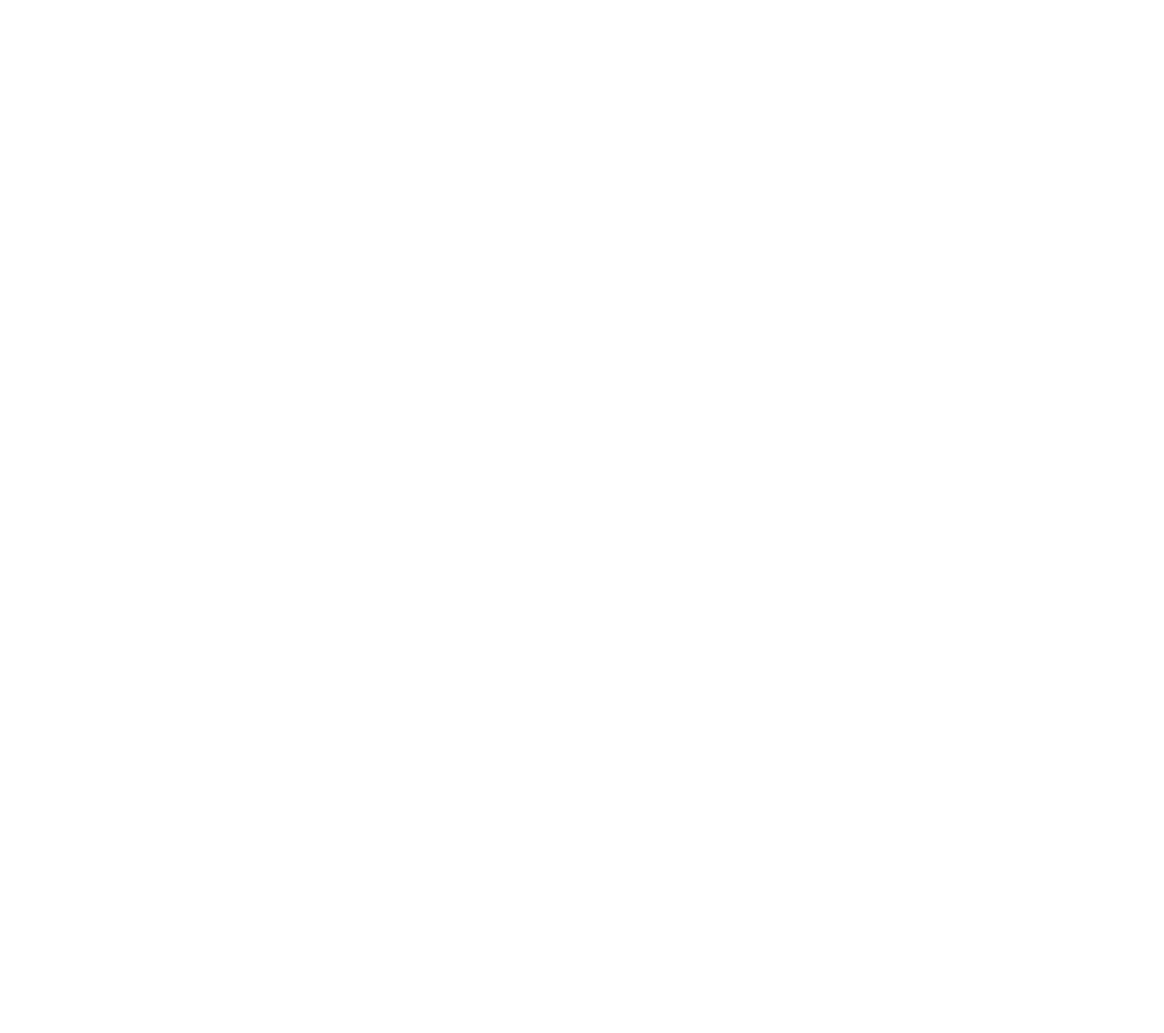
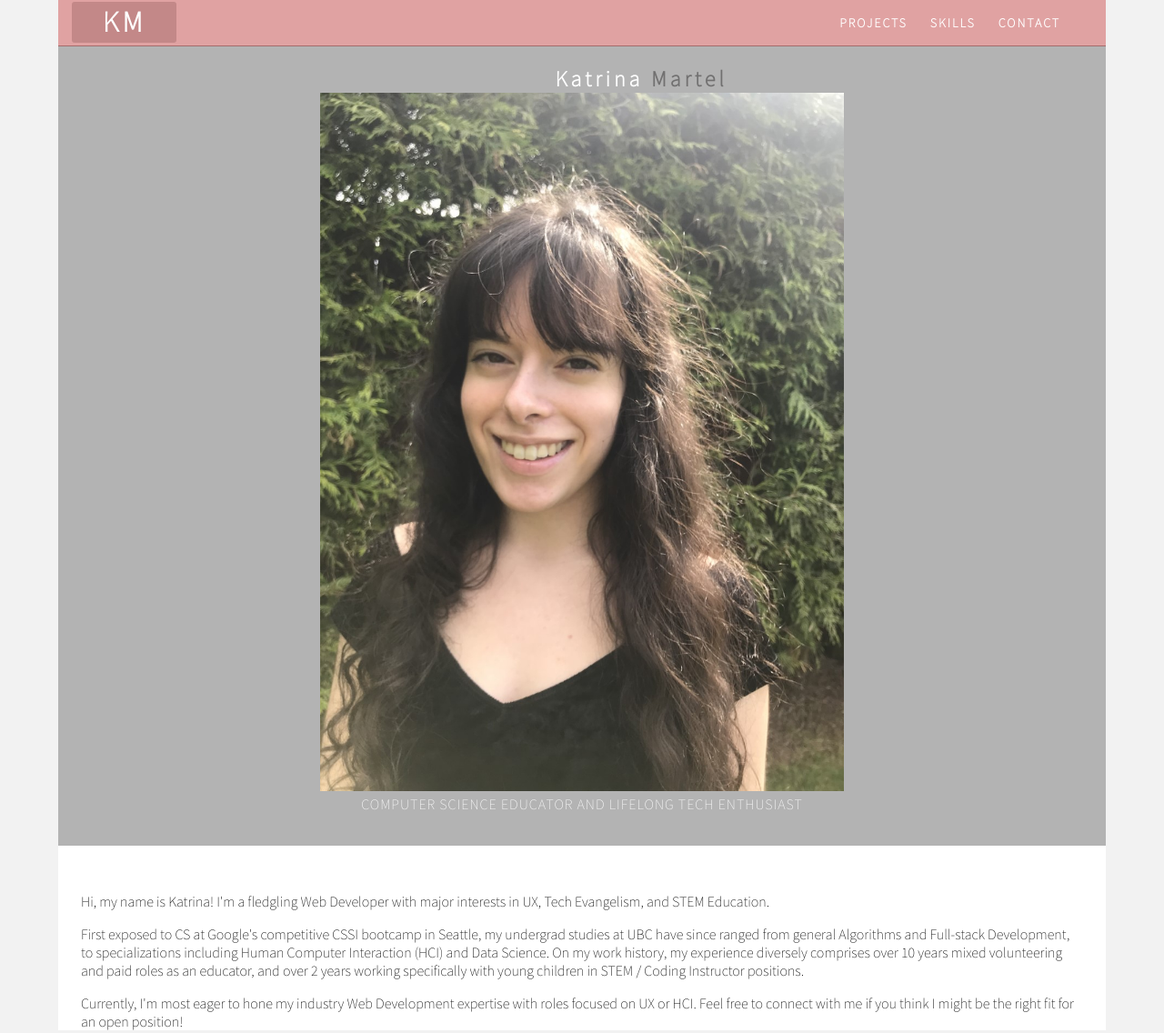
Before and after one commit to katmartel/KatrinaMart.github.io, a plain HTML site: page index.html in a window 1280 px wide. Shown: the top 1136 px of the page at 91% size. Before the commit the page ends 800 px from the top, so only its background shows below. Drawn offline with Linux system fonts and the light colour scheme.

Commit message:
html body and css updates

```diff
--- a/index.html
+++ b/index.html
@@ -2,11 +2,49 @@
 <html lang="en-US">
     <head>
         <link rel="stylesheet" href="stylesheets/styles.css">
+        <link rel="preconnect" href="https://fonts.gstatic.com">
+        <link href="https://fonts.googleapis.com/css2?family=Source+Sans+Pro:wght@200&display=swap" rel="stylesheet">
         <meta http-equiv="Content-Type" content="text/html; charset=UTF-8">
         <meta http-equiv="X-UA-Compatible" content="IE=edge,chrome=1">
         <meta name="viewport" content="width=device-width, initial-scale=1">
         <title>Katrina Martel</title>
     </head>
     <body>
+        <!-- Main Container -->
+        <div class="container">
+            <!-- Navigation -->
+            <header> <a href="index.html">
+                <p class="logo">KM</p>
+            </a>
+            <nav>
+                <ul>
+                    <li><a href="#intro">Projects</a></li>
+                    <li><a href="#about">Skills</a></li>
+                    <li> <a href="#contact">Contact</a></li>
+                </ul>
+            </nav>
+        </header>
+        <!-- Intro Section -->
+        <section class="katrina" id="intro">
+            <div class = "intro" id="intro">
+                <h2 class="intro_header">Katrina <span class="last-name">Martel</span></h2>
+                <img src="images/intro_image.jpeg" id="head-shot" >
+                <p class="tagline">Computer Science Educator and lifelong tech enthusiast</p>
+            </div>
+            <!-- About Section -->
+            <div class="about" id="about">
+                <h2 class="hidden">About</h2>
+                <p> Hi, my name is Katrina! I'm a fledgling Web Developer with major interests in UX, Tech Evangelism, and STEM Education. </p>
+                <p>First exposed to CS at Google's competitive CSSI bootcamp in Seattle, my undergrad studies at UBC have since ranged from general Algorithms and Full-stack Development, to specializations including Human Computer Interaction (HCI) and Data Science. On my work history, my experience diversely comprises over 10 years mixed volunteering and paid roles as an educator, and over 2 years working specifically with young children in STEM / Coding Instructor positions. </p>
+                <p>Currently, I'm most eager to hone my industry Web Development expertise with roles focused on UX or HCI. Feel free to connect with me if you think I might be the right fit for an open position! </p>
+            </div>
+        </section>
+        <!-- Footer Section -->
+        <section class="footer_banner" id="contact">
+            <p class="intro_header">Join my network&nbsp;</p>
+            <div class="button" onclick="location.href='https://www.linkedin.com/in/katrina-martel/'">LinkedIn</div>
+        </section>
+        <!-- Additional Information Section -->
+        <div class="footer"><strong>Last Modified: May, 2021</strong></div>
     </body>
 </html>
--- a/stylesheets/styles.css
+++ b/stylesheets/styles.css
@@ -1 +1,172 @@
 @charset "UTF-8";
+/* Body */
+body {
+  font-family: "Source Sans Pro", sans-serif;
+  background-color: #f2f2f2;
+  margin-top: 0px;
+  margin-right: 0px;
+  margin-bottom: 0px;
+  margin-left: 0px;
+  font-style: normal;
+  font-weight: 200;
+}
+/* Container */
+.container {
+  width: 90%;
+  margin-left: auto;
+  margin-right: auto;
+  height: 1000px;
+  background-color: #ffffff;
+}
+/* Navigation */
+header {
+  width: 100%;
+  height: 5%;
+  background-color: #e0a2a2;
+  border-bottom: 1px solid #a56c6c;
+}
+.logo {
+  display: block;
+  line-height: 45px;
+
+  -moz-border-radius: 30px;
+  border-radius: 3px;
+
+  background-color: #c38888;
+  text-align: center;
+  font-size: 2em;
+
+  color: #fff;
+  font-weight: bold;
+  width: 10%;
+  float: left;
+  margin-top: 2px;
+  margin-left: 15px;
+  letter-spacing: 4px;
+}
+nav {
+  float: right;
+  width: 50%;
+  text-align: right;
+  margin-right: 25px;
+}
+header nav ul {
+  list-style: none;
+  float: right;
+}
+nav ul li {
+  float: left;
+  color: #ffffff;
+  font-size: 14px;
+  text-align: left;
+  text-transform: uppercase;
+  margin-right: 25px;
+  letter-spacing: 2px;
+  font-weight: bold;
+  transition: all 0.5s linear;
+}
+ul li a {
+  color: #ffffff;
+  text-decoration: none;
+}
+
+ul li:hover a {
+  border-bottom: 3px solid #daa520;
+}
+
+.intro_header {
+  color: #ffffff;
+  text-align: center;
+  margin-top: 0px;
+  margin-bottom: 0px;
+  margin-left: 0px;
+  letter-spacing: 4px;
+}
+/* Intro Section */
+.intro {
+  background-color: #b3b3b3;
+  padding-top: 20px;
+  padding-bottom: 20px;
+}
+
+#head-shot {
+  display: block;
+  margin-left: auto;
+  margin-right: auto;
+  width: 50%;
+}
+.last-name {
+  font-weight: bold;
+  color: #717070;
+}
+.tagline {
+  text-align: center;
+  color: #ffffff;
+  margin-top: 4px;
+  font-weight: lighter;
+  text-transform: uppercase;
+  letter-spacing: 1px;
+}
+/* About Section */
+.about {
+  padding-left: 25px;
+  padding-right: 25px;
+  padding-top: 35px;
+  background-color: #ffffff;
+  margin-top: 0px;
+}
+
+/* Footer Section */
+.button {
+  width: 200px;
+  margin-top: 40px;
+  margin-right: auto;
+  margin-bottom: auto;
+  margin-left: auto;
+  padding-top: 20px;
+  padding-right: 10px;
+  padding-bottom: 20px;
+  padding-left: 10px;
+  text-align: center;
+  vertical-align: middle;
+  border-radius: 0px;
+  text-transform: uppercase;
+  font-weight: bold;
+  letter-spacing: 2px;
+  border: 3px solid #ffffff;
+  color: #ffffff;
+  transition: all 0.3s linear;
+}
+.button:hover {
+  background-color: #fefefe;
+  color: #daa520;
+  cursor: pointer;
+}
+
+.footer_banner {
+  bottom: 0;
+  margin-top: 0px;
+  background-color: #b3b3b3;
+  padding-top: 60px;
+  padding-bottom: 60px;
+  margin-bottom: 0px;
+  background-image: url(../images/pattern.png);
+  background-repeat: repeat;
+}
+
+/* Additional Information Section */
+.hidden {
+  display: none;
+}
+
+.footer {
+  text-align: center;
+  padding-top: 20px;
+  padding-bottom: 20px;
+  background-color: #c38888;
+  color: #ffffff;
+  text-transform: uppercase;
+  font-weight: lighter;
+  letter-spacing: 2px;
+  border-top-width: 2px;
+}
```
Also changed, not shown: images/intro_image.jpeg (added).
